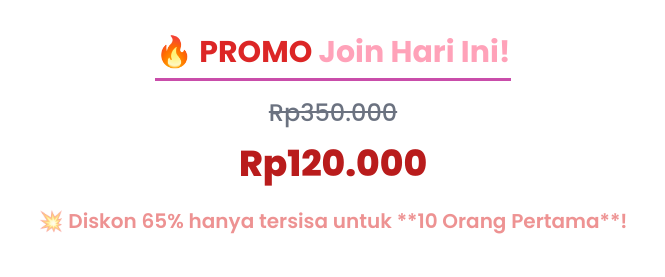
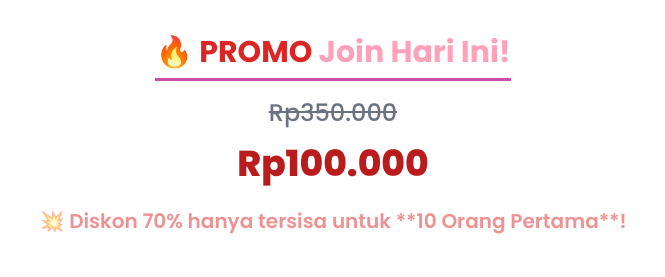
Before and after one commit to rablink/databasesmartbusiness, a plain HTML site: page index.html in a window 1280 px wide. Shown: the part 860-1137 px from the top of the page, 307-972 px from the left. Drawn offline with nearby package versions, Linux system fonts and the light colour scheme.

Commit message:
Update index.html

```diff
--- a/index.html
+++ b/index.html
@@ -233,11 +233,11 @@ Silahkan simak penjelasan dibawah ini untuk info lebih lengkap akan dijelaskan s
         <span class="line-through text-gray-500">Rp350.000</span>
       </div>
       <div class="text-red-700 mb-4">
-        <span class="bara-glow">Rp120.000</span>
+        <span class="bara-glow">Rp100.000</span>
       </div>
 
       <p class="text-xl font-semibold text-red-600 mb-4 animate-pulse">
-        💥 Diskon 65% hanya tersisa untuk **10 Orang Pertama**!
+        💥 Diskon 70% hanya tersisa untuk **10 Orang Pertama**!
       </p>
 
       <!-- COUNTDOWN TIMER BARU -->
@@ -416,7 +416,7 @@ Silahkan simak penjelasan dibawah ini untuk info lebih lengkap akan dijelaskan s
           </button>
           <div class="faq-answer max-h-0 overflow-hidden transition-all duration-500 ease-in-out">
             <div class="p-4 text-gray-700">
-              Harga normal **Rp350K**, tapi saat ini sedang promo hanya **Rp120K** saja! (Hemat 65%). Biaya ini hanya **1x seumur hidup**.
+              Harga normal **Rp350K**, tapi saat ini sedang promo hanya **Rp100K** saja! (Hemat 70%). Biaya ini hanya **1x seumur hidup**.
             </div>
           </div>
         </div>
```
